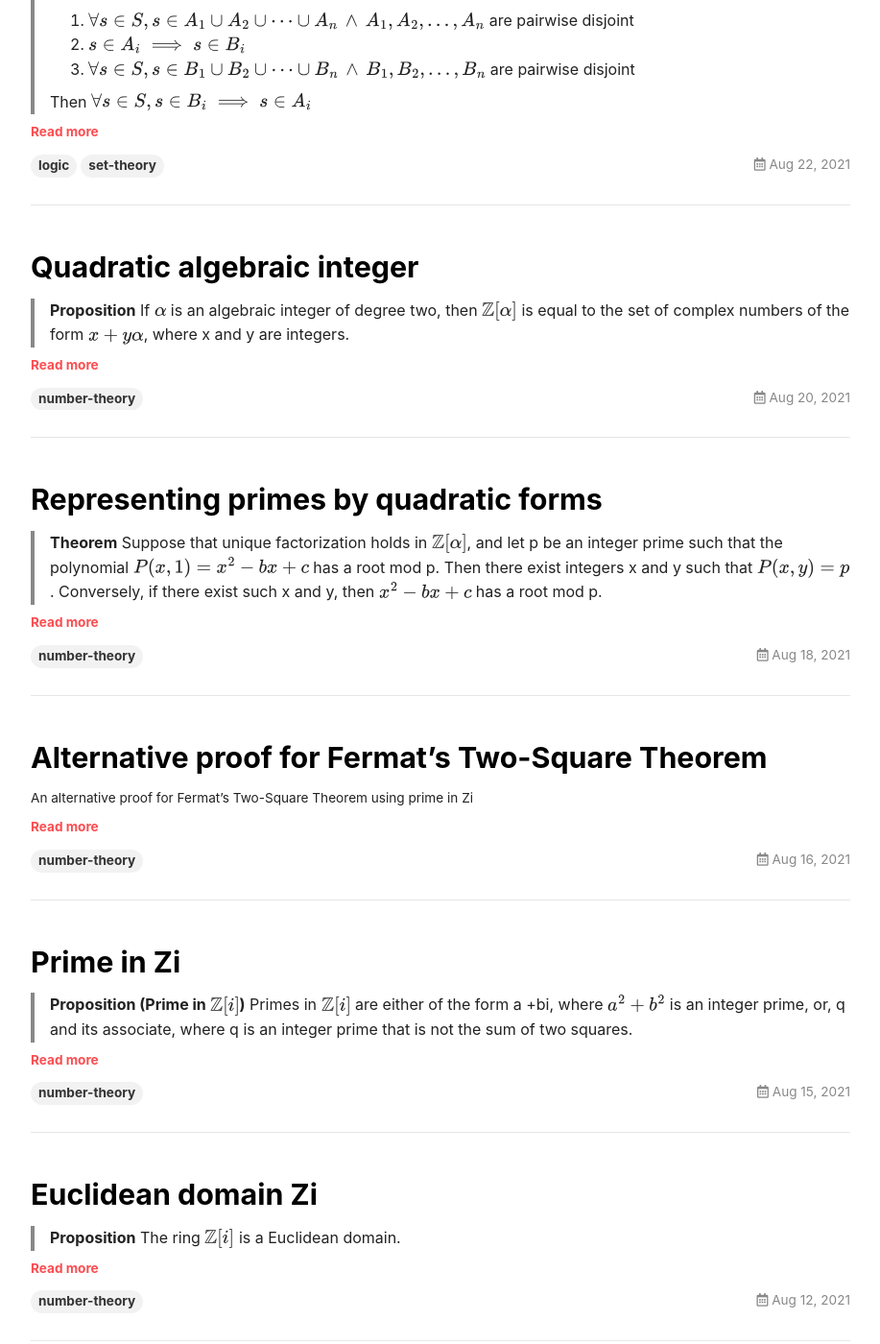
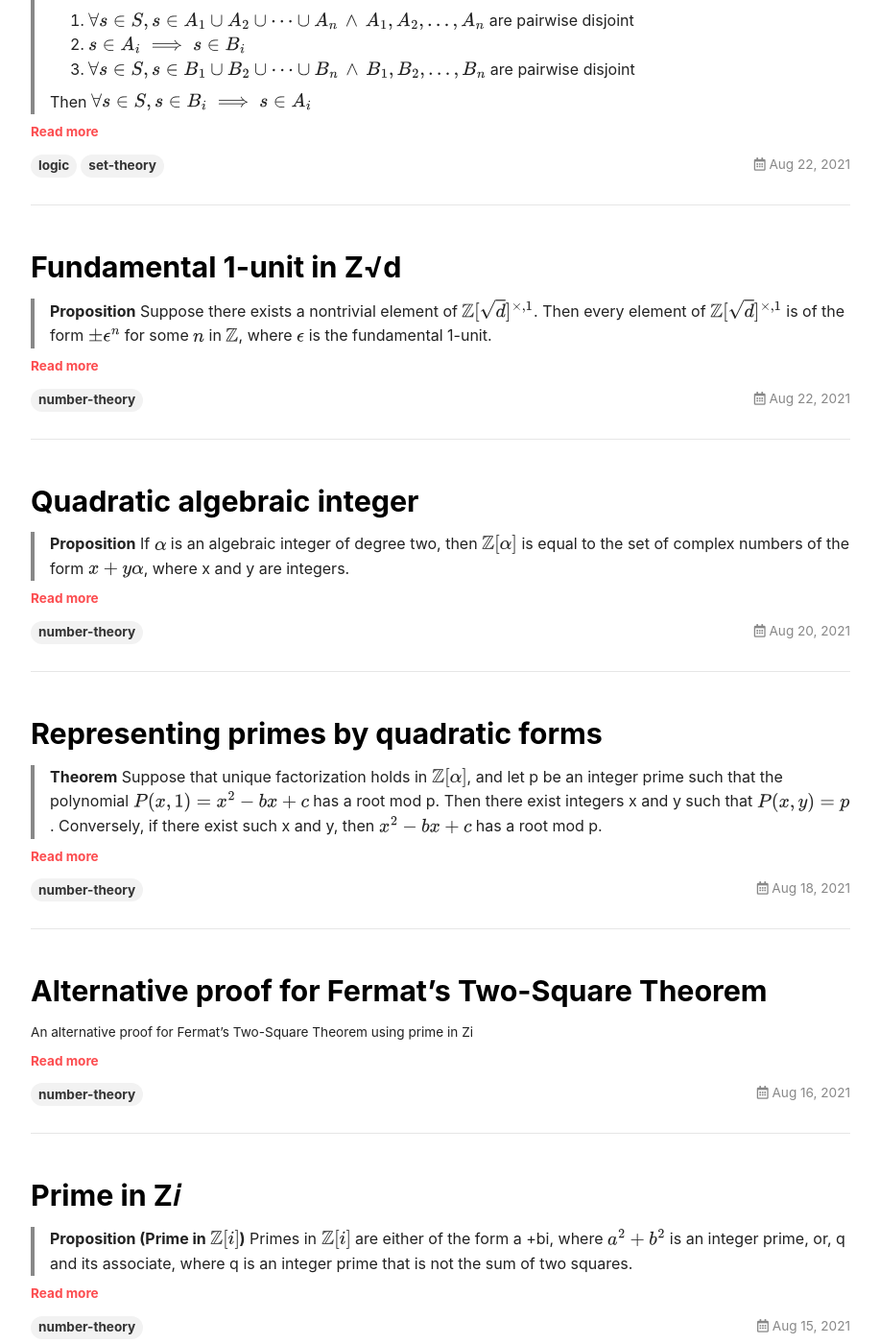
Before and after one commit to Yonderz/yonderz.github.io, a Jekyll site: the page built from index.html, in a window 1280 px wide and 1400 px high, scrolled down 251 px. Shown: the whole window at 96% size, without its empty margins (181-1098 px from the left). Built offline with Jekyll 4.4.1, drawn with Linux system fonts in a browser that asks for light colours; the list of posts is cut into pages by our own code; some of the changed text lies outside the part shown.

Commit message:
Fundamental 1-unit in Z√d

```diff
--- a/_posts/2021-08-12-euclidean-domain-zi.html
+++ b/_posts/2021-08-12-euclidean-domain-zi.html
@@ -1,5 +1,5 @@
 ---
-title: Euclidean domain Zi
+title: Euclidean domain Z𝑖
 mathjax: true
 tags: number-theory
 key: 2021-08-12-euclidean-domain-zi
--- a/_posts/2021-08-15-prime-in-zi.html
+++ b/_posts/2021-08-15-prime-in-zi.html
@@ -1,5 +1,5 @@
 ---
-title: Prime in Zi
+title: Prime in Z𝑖
 mathjax: true
 tags: number-theory
 key: 2021-08-15-prime-in-zi
--- /dev/null
+++ b/_posts/2021-08-22-fundamental-1-unit-in-zd.html
@@ -0,0 +1,40 @@
+---
+title: Fundamental 1-unit in Z√d
+mathjax: true
+tags: number-theory
+excerpt:
+key: 2021-08-22-fundamental-1-unit-in-zd
+---
+<blockquote class="statement">
+    <p><strong>Proposition</strong> Suppose there exists a nontrivial element of <span class="inline_math">\( \mathbb {
+            Z } [ \sqrt { d } ] ^ { \times , 1 } \)</span>.<span class="intersentencespace"></span> Then every element
+        of <span class="inline_math">\( \mathbb { Z } [ \sqrt { d } ] ^ { \times , 1 } \)</span> is of the form <span
+            class="inline_math">\( \pm \epsilon ^ { n } \)</span> for some <span class="inline_math">\( n \)</span> in
+        <span class="inline_math">\( \mathbb { Z } \)</span>, where <span class="inline_math">\( \epsilon \)</span> is
+        the fundamental 1-unit.<span class="intersentencespace"></span>
+    </p>
+</blockquote>
+<!--more-->
+
+<p><em>Proof. </em>Assume there exists a nontrivial element of <span class="inline_math">\( \mathbb { Z } [ \sqrt { d }
+        ] ^ { \times
+        , 1 } \)</span>, <span class="inline_math">\( t \)</span>.<span class="intersentencespace"></span> <span
+        class="inline_math">\( \forall n \in \mathbb {Z}, t \neq \pm \epsilon ^ { n } \)</span>.<span
+        class="intersentencespace"></span> Then <span class="inline_math">\( \exists k \in \mathbb { Z } : t \in
+        (\epsilon^k,\epsilon^{k+1}) \, \lor \, -t \in (\epsilon^k,\epsilon^{k+1}) \)</span>.</p>
+<p>If <span class="inline_math">\( t \in (\epsilon^k,\epsilon^{k+1}) \)</span>, <span class="inline_math">\( t\cdot
+        \epsilon^{-k} \in \mathbb { Z } [ \sqrt { d } ] ^ { \times , 1 } \)</span>.<span
+        class="intersentencespace"></span> <span class="inline_math">\( t&lt;\epsilon^{k+1} \implies
+        1=\epsilon^{0}&lt;t\cdot \epsilon^{-k} &lt; \epsilon \)</span>.<span class="intersentencespace"></span>
+    Since <span class="inline_math">\( t \neq \pm \epsilon ^ { n } \)</span>, <span class="inline_math">\( t\cdot
+        \epsilon^{-k} \)</span> is a nontrivial element of <span class="inline_math">\( \mathbb { Z } [ \sqrt { d }
+        ] ^ { \times , 1 } \)</span>.<span class="intersentencespace"></span> Contradiction, such <span
+        class="inline_math">\( t \)</span> must not exist.</p>
+<p>Similarly, if <span class="inline_math">\( -t \in (\epsilon^k,\epsilon^{k+1}) \)</span>, such <span
+        class="inline_math">\( t \)</span> must not exist due to contradiction.</p>
+<p>Thus, every element of <span class="inline_math">\( \mathbb { Z } [ \sqrt { d } ] ^ { \times , 1 } \)</span> is
+    of the form <span class="inline_math">\( \pm \epsilon ^ { n } \)</span> for some <span class="inline_math">\( n
+        \)</span> in <span class="inline_math">\( \mathbb { Z } \)</span>, where <span class="inline_math">\(
+        \epsilon \)</span> is the fundamental 1-unit.<span class="intersentencespace"></span> </p>
+
+{% include qed.html %}
```
